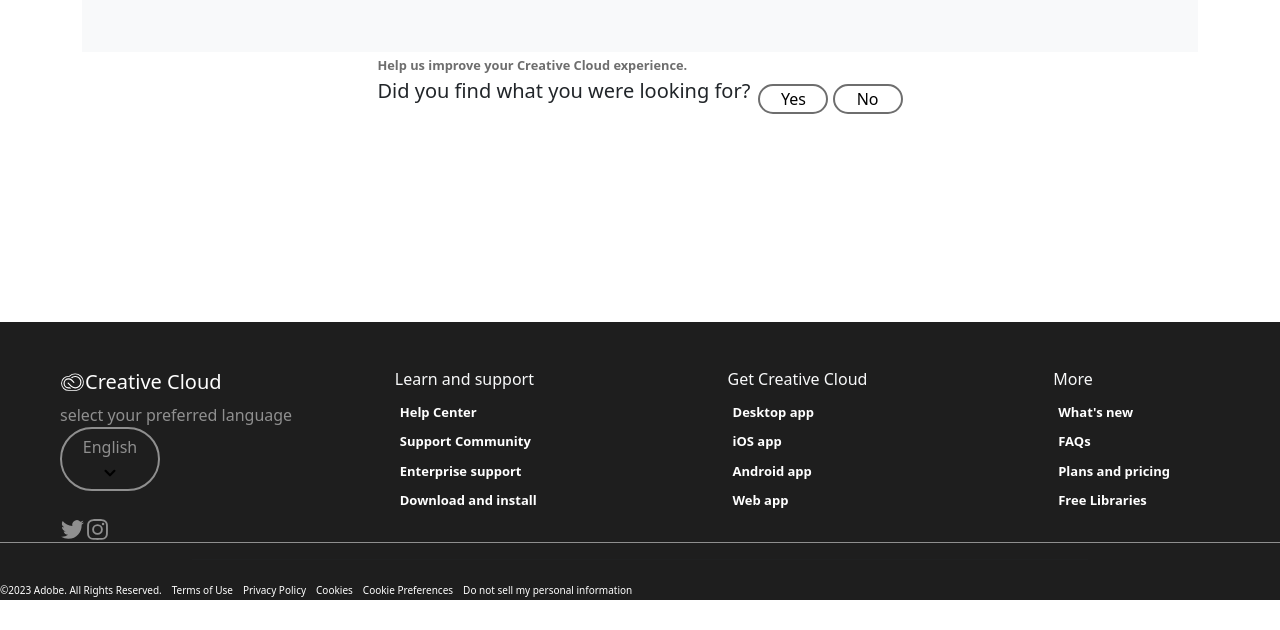
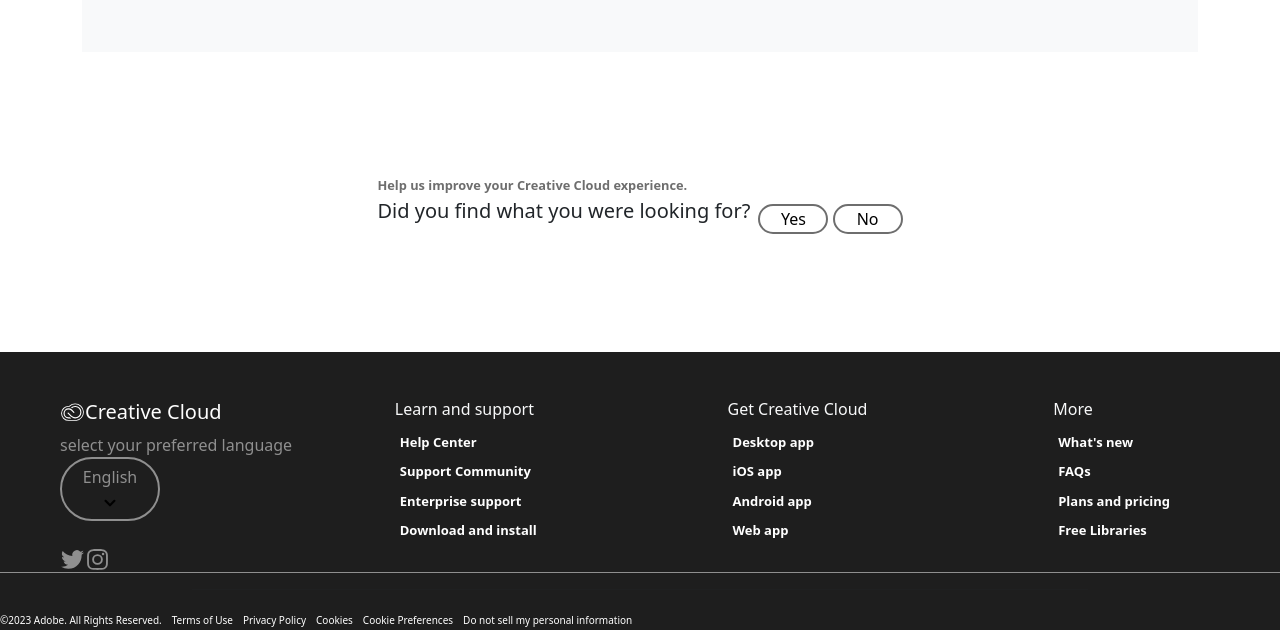
Before and after one commit to abdurahiman-offc/resadobecloud, a plain HTML site: page index.html in a window 1280 px wide. Shown: the part 3647-4277 px from the top of the page. Before the commit the page ends 4247 px from the top, so only its background shows below. Drawn offline with nearby package versions, Linux system fonts and the light colour scheme.

Commit message:
Update index.html

```diff
--- a/index.html
+++ b/index.html
@@ -267,7 +267,7 @@
             <div class="container bg-light" style="width: 100%; height: 50vh"></div>
         </section>
 
-        <div class="container d-flex flex-column align-items-center" style="margin-bottom:200px;">
+        <div class="container d-flex flex-column align-items-center" style="margin-bottom:110px; margin-top:120px;">
             <div>
                 <div>
                     <span class="" style="font-size: 0.8rem; font-weight: 700; color:#6e6e6e;">Help us improve your Creative Cloud
```
